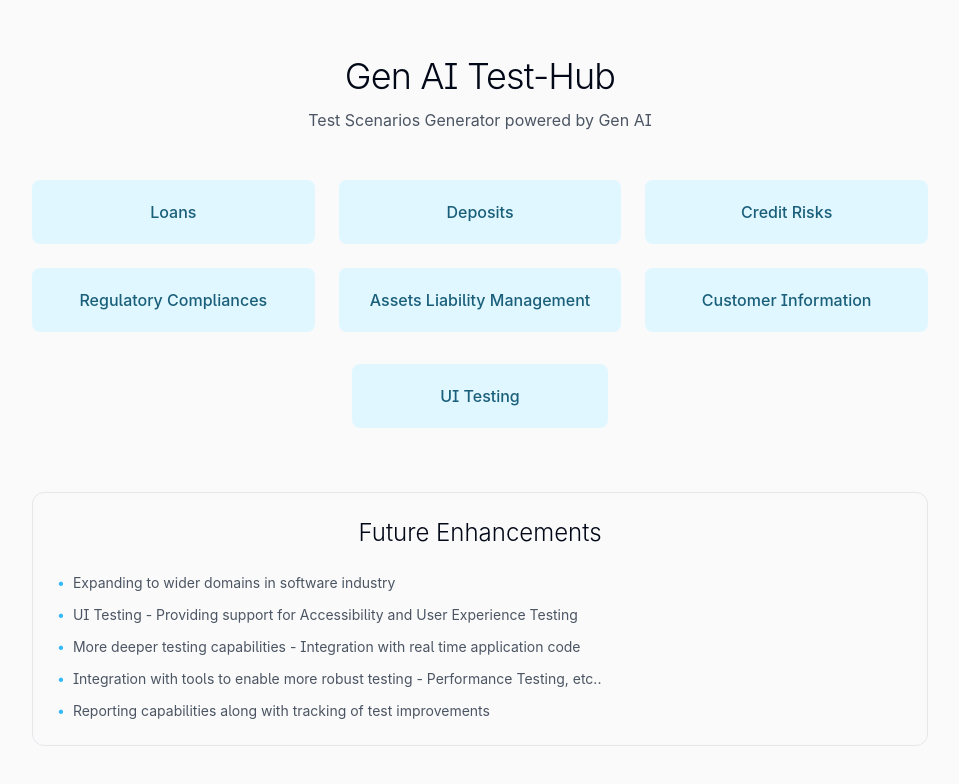
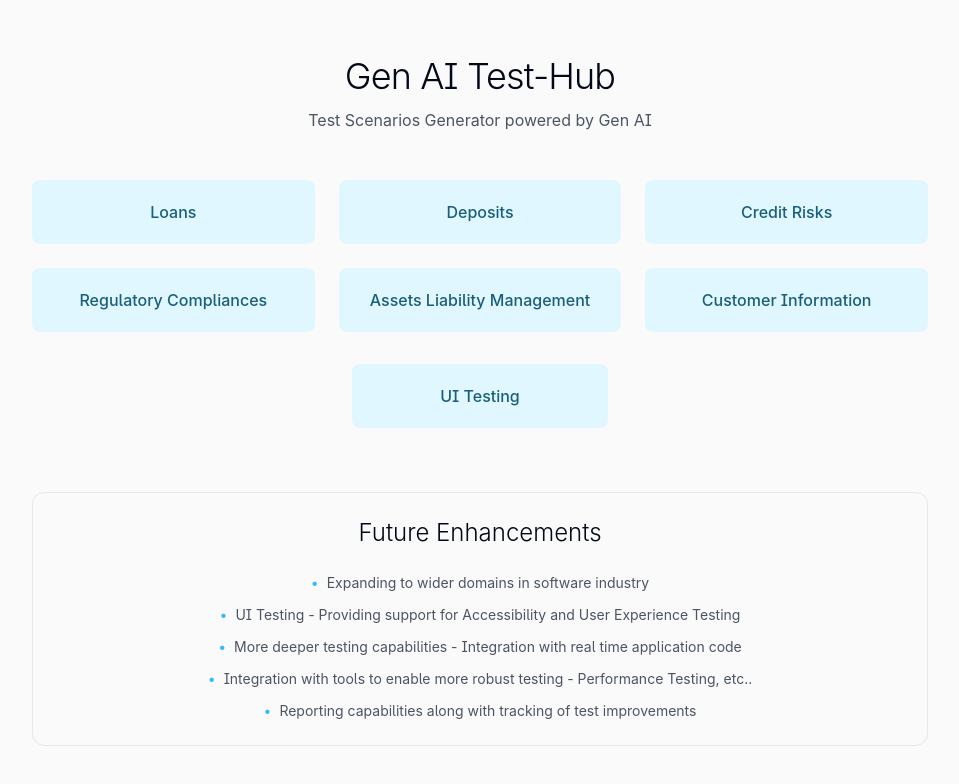
Before and after one commit to SridharPR/test-genius-gateway, a React (Vite) app: page / in a window 1280 px wide. Shown: the top 784 px of the page, without its empty margins (160-1119 px from the left). Built offline with nearby package versions, Linux system fonts and the light colour scheme.

Commit message:
Fix: Center align future enhancements
Center align the bullet points in the Future Enhancements section.

```diff
--- a/src/pages/Index.tsx
+++ b/src/pages/Index.tsx
@@ -95,7 +95,7 @@ const Index = () => {
             Future Enhancements
           </h2>
 
-          <ul className="space-y-3 text-sm text-gray-600">
+          <ul className="space-y-3 text-sm text-gray-600 flex flex-col items-center">
             <li className="flex items-baseline">
               <span className="mr-2 text-primary">•</span>
               <span>Expanding to wider domains in software industry</span>
```
